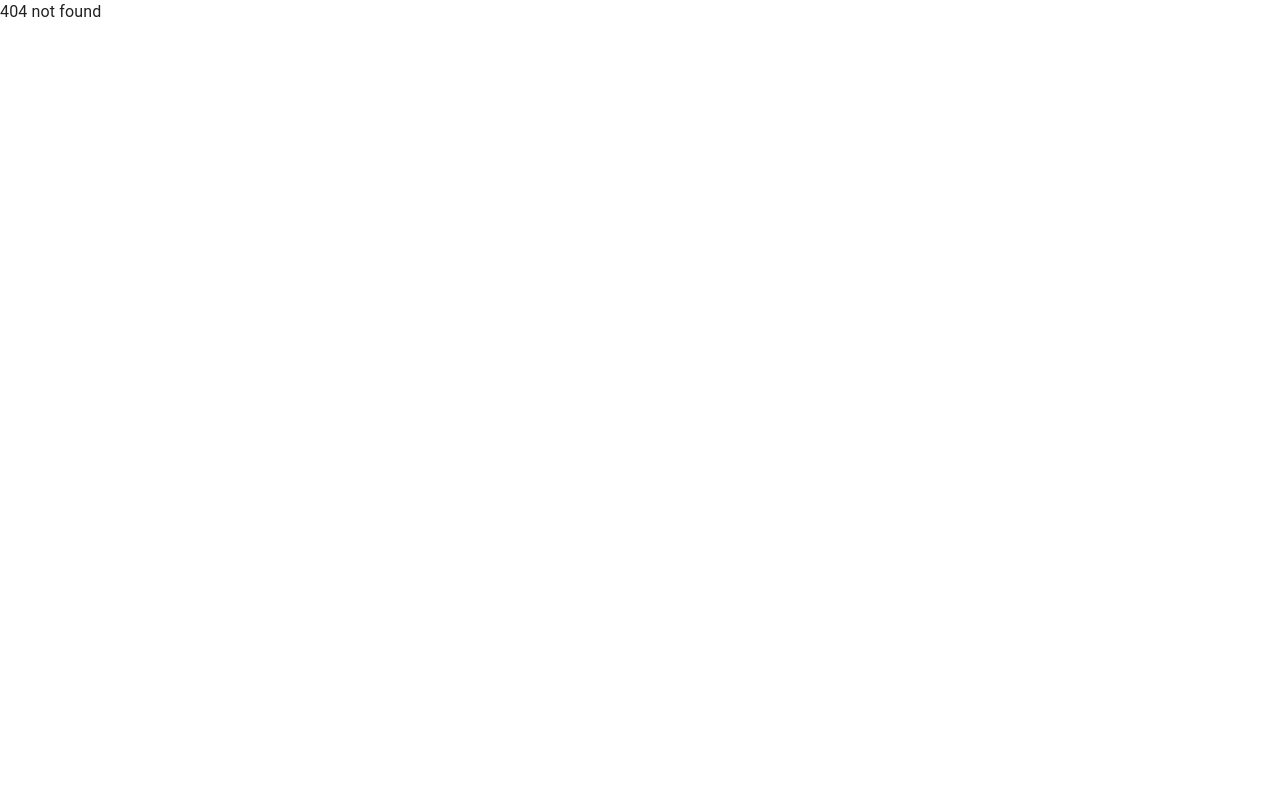
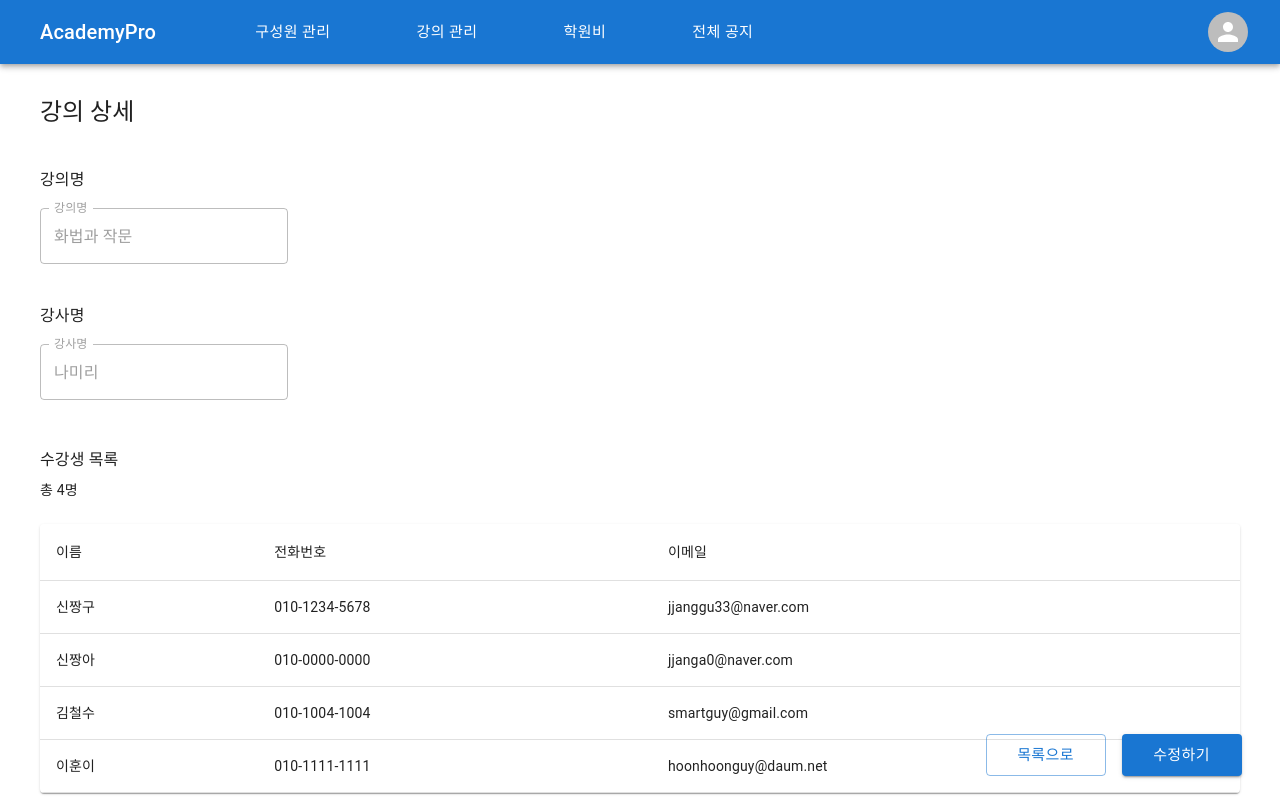
Before and after one commit to Academy-Diary/AcademyDiary_WEB, a React (Vite) app: page /director/manage-courses/course-details in a window 1280 px wide. Before the commit this address had no page. Built offline with nearby package versions, Linux system fonts and the light colour scheme.

Commit message:
feat: 강의 상세 페이지 추가 #16

```diff
--- a/src/App.jsx
+++ b/src/App.jsx
@@ -1,7 +1,7 @@
 import React, { useState } from 'react';
 import { Routes, Route, BrowserRouter } from 'react-router-dom';
 import { Container, Box, Typography, Button } from '@mui/material';
-import { Login, SignUp, Register, NotFound, DirectorHome, TeacherHome, ManageCourses, AddCourse } from './pages';
+import { Login, SignUp, Register, NotFound, DirectorHome, TeacherHome, ManageCourses, AddCourse, CourseDetails } from './pages';
 
 function App() {
   const [isLoggedIn, setIsLoggedIn] = useState(false);
@@ -20,6 +20,7 @@ function App() {
 
           <Route path="/director/manage-courses" element={<ManageCourses />} />
           <Route path="/director/manage-courses/add-course" element={<AddCourse />} />
+          <Route path="/director/manage-courses/course-details" element={<CourseDetails />} />
         </Routes>
       </BrowserRouter>
     </div>
--- /dev/null
+++ b/src/pages/director/manageCourses/courseDetails.jsx
@@ -0,0 +1,76 @@
+import React from 'react';
+import { useNavigate } from 'react-router-dom';
+
+import { Typography, Box, Button, TextField, Grid, Paper, Table, TableHead, TableBody, TableRow, TableCell, TableContainer } from '@mui/material';
+
+import Director from '../../../components/layouts/director';
+
+function createData(name, phone, email) {
+  return { name, phone, email };
+}
+
+const students = [
+  createData('신짱구', '010-1234-5678', 'jjanggu33@naver.com'),
+  createData('신짱아', '010-0000-0000', 'jjanga0@naver.com'),
+  createData('김철수', '010-1004-1004', 'smartguy@gmail.com'),
+  createData('이훈이', '010-1111-1111', 'hoonhoonguy@daum.net'),
+];
+
+export default function CourseDetails() {
+  const navigate = useNavigate();
+
+  const handleCancle = () => {
+    navigate('/director/manage-courses/');
+  };
+  return (
+    <Director>
+      <Typography variant="h5" sx={{ mt: 2, mb: 3 }}>
+        강의 상세
+      </Typography>
+      <Box sx={{ mt: 5 }}>
+        <Grid container spacing={5}>
+          <Grid item xs={12}>
+            <Typography>강의명</Typography>
+            <TextField label="강의명" defaultValue="화법과 작문" sx={{ mt: 2, color: 'black' }} disabled />
+          </Grid>
+          <Grid item xs={12}>
+            <Typography>강사명</Typography>
+            <TextField label="강사명" defaultValue="나미리" sx={{ mt: 2 }} disabled />
+          </Grid>
+          <Grid item xs={12}>
+            <Typography sx={{ py: 1 }}>수강생 목록</Typography>
+            <Typography variant="body2">총 {students.length}명</Typography>
+            <TableContainer component={Paper} sx={{ mt: 3, maxHeight: '40vh' }}>
+              <Table stickyHeader>
+                <TableHead>
+                  <TableRow>
+                    <TableCell>이름</TableCell>
+                    <TableCell>전화번호</TableCell>
+                    <TableCell>이메일</TableCell>
+                  </TableRow>
+                </TableHead>
+                <TableBody>
+                  {students.map((student) => (
+                    <TableRow key={student.name}>
+                      <TableCell>{student.name}</TableCell>
+                      <TableCell>{student.phone}</TableCell>
+                      <TableCell>{student.email}</TableCell>
+                    </TableRow>
+                  ))}
+                </TableBody>
+              </Table>
+            </TableContainer>
+          </Grid>
+          <Box sx={{ position: 'fixed', bottom: '3vh', right: '3vw' }}>
+            <Button size="large" variant="outlined" sx={{ width: 120, mr: 2 }} onClick={handleCancle}>
+              목록으로
+            </Button>
+            <Button type="submit" size="large" variant="contained" sx={{ width: 120 }}>
+              수정하기
+            </Button>
+          </Box>
+        </Grid>
+      </Box>
+    </Director>
+  );
+}
--- a/src/pages/director/manageCourses/manageCourses.jsx
+++ b/src/pages/director/manageCourses/manageCourses.jsx
@@ -15,8 +15,12 @@ const courses = [
 
 export default function ManageCourses() {
   const navigate = useNavigate();
-  const handleClick = () => {
+
+  const handleClickAdd = () => {
     navigate('/director/manage-courses/add-course');
+  };
+  const handleClickDetails = () => {
+    navigate('/director/manage-courses/course-details');
   };
 
   return (
@@ -26,12 +30,12 @@ export default function ManageCourses() {
       </Typography>
       <List sx={{ maxHeight: '70vh', overflow: 'auto' }}>
         {courses.map((course) => (
-          <CourseItem key={course.name} name={course.name} teacher={course.teacher} numStudents={course.numStudents} />
+          <CourseItem key={course.name} name={course.name} teacher={course.teacher} numStudents={course.numStudents} handleClickDetails={handleClickDetails} />
         ))}
       </List>
       <Grid container justifyContent="flex-end" sx={{ position: 'fixed', bottom: '3vh', right: '3vw' }}>
         <Grid item>
-          <Button size="large" variant="contained" startIcon={<AddIcon />} onClick={handleClick}>
+          <Button size="large" variant="contained" startIcon={<AddIcon />} onClick={handleClickAdd}>
             새 강의 생성
           </Button>
         </Grid>
@@ -40,14 +44,16 @@ export default function ManageCourses() {
   );
 }
 
-function CourseItem({ name, teacher, numStudents }) {
+function CourseItem({ name, teacher, numStudents, handleClickDetails }) {
   return (
     <ListItem sx={{ height: 120, marginY: 2, backgroundColor: 'lightgray' }}>
       <ListItemText primary={name} secondary={teacher} />
       <Box sx={{ display: 'flex', flexDirection: 'column' }}>
         <ListItemText align="right" secondary={`수강 인원: ${numStudents}`} sx={{ mb: 2 }} />
         <ButtonGroup size="small">
-          <Button variant="outlined">강의 상세</Button>
+          <Button variant="outlined" onClick={handleClickDetails}>
+            강의 상세
+          </Button>
           <Button variant="contained">폐강하기</Button>
         </ButtonGroup>
       </Box>
--- a/src/pages/index.js
+++ b/src/pages/index.js
@@ -8,3 +8,4 @@ export { default as DirectorHome } from './director/directorHome';
 
 export { default as ManageCourses } from './director/manageCourses/manageCourses';
 export { default as AddCourse } from './director/manageCourses/addCourse';
+export { default as CourseDetails } from './director/manageCourses/courseDetails';
```
